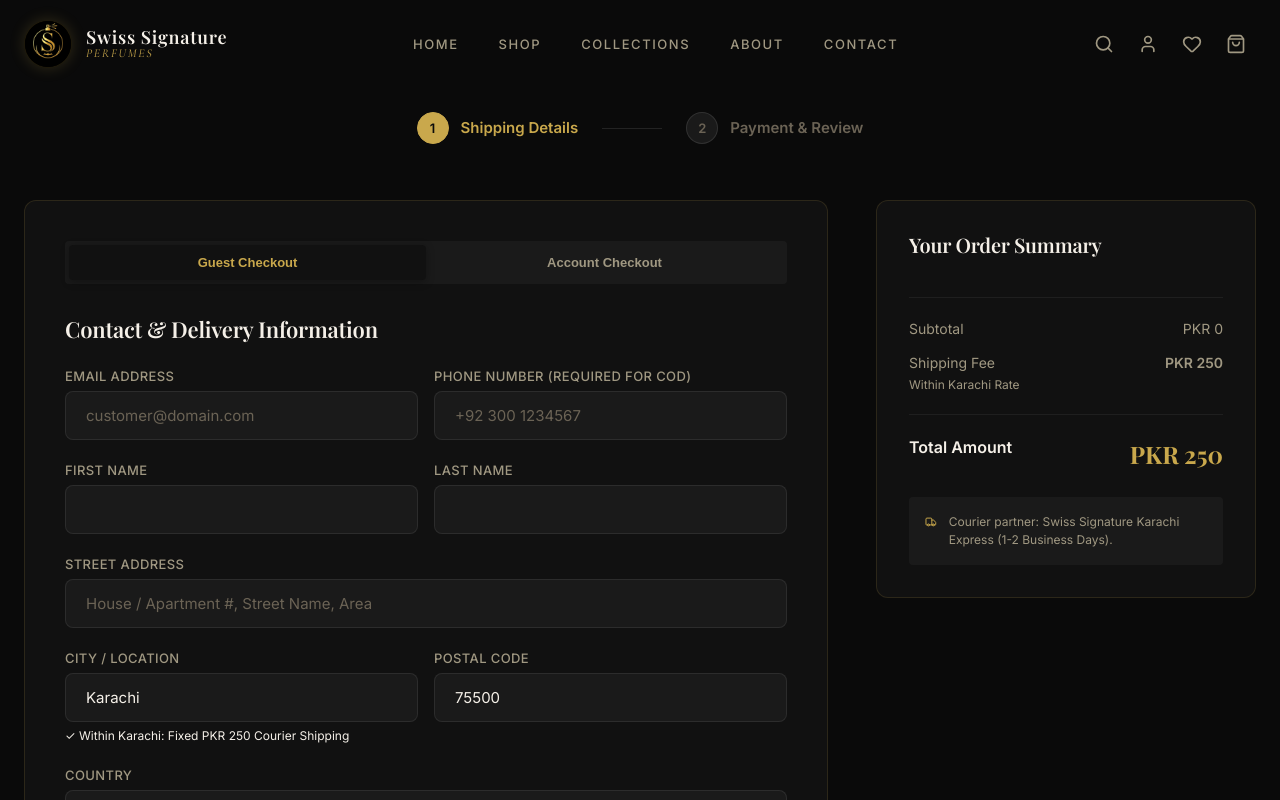
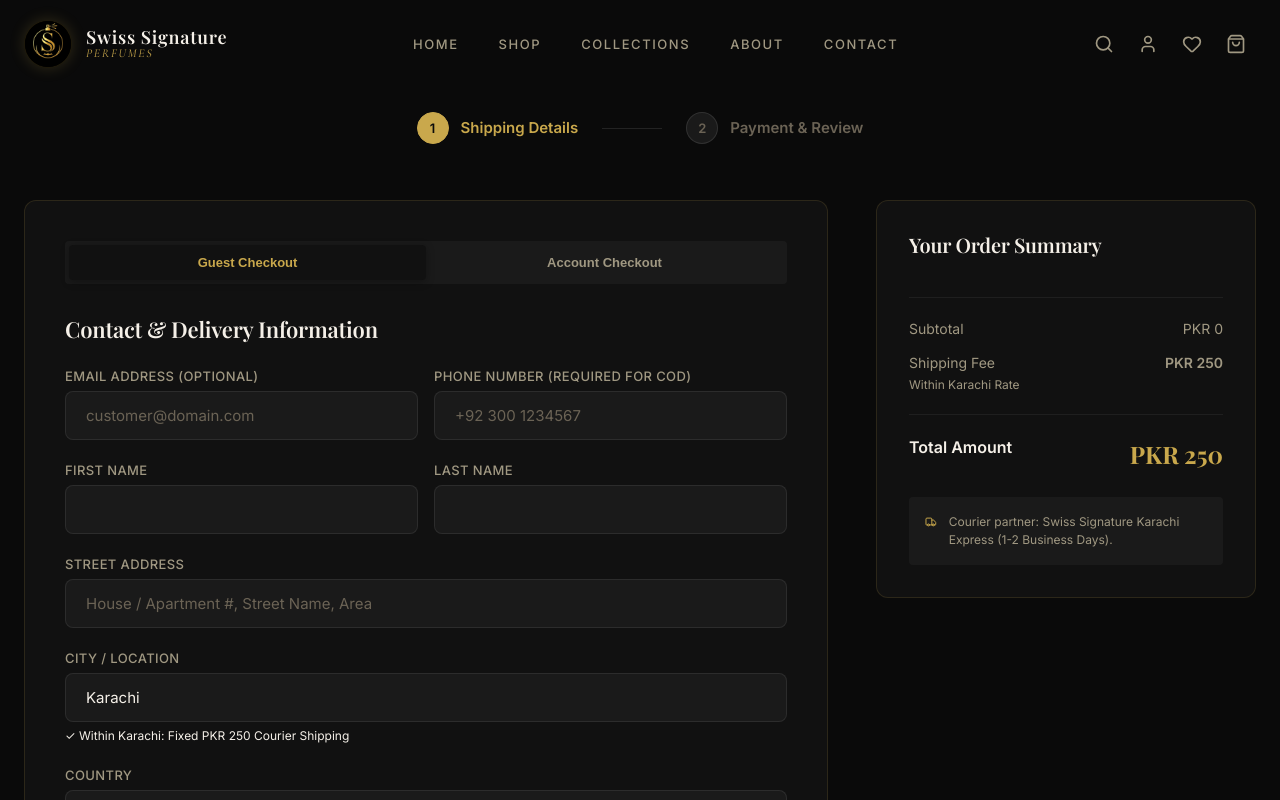
Before and after one commit to burair-ahmed/Swiss-signature-perfumes, a Next.js app in the folder swiss-signature/: page /checkout in a window 1280 px wide. Shown: the top 800 px of the page. Built offline with nearby package versions, Linux system fonts and the light colour scheme; a web font is replaced by a local one.

Commit message:
remove postal code email optional

```diff
--- a/swiss-signature/src/app/checkout/page.tsx
+++ b/swiss-signature/src/app/checkout/page.tsx
@@ -26,7 +26,6 @@
     address: '',
     city: 'Karachi',
     country: 'Pakistan',
-    postalCode: '75500',
     notes: '',
   });
 
@@ -73,7 +72,6 @@
           address: formData.address,
           city: formData.city,
           country: formData.country,
-          postalCode: formData.postalCode,
         },
         paymentMethod: 'cod',
         notes: formData.notes,
@@ -182,7 +180,7 @@
 
                 <div className={styles.formRow}>
                   <div className={styles.formGroup}>
-                    <label className="input-label" htmlFor="email">Email Address</label>
+                    <label className="input-label" htmlFor="email">Email Address (Optional)</label>
                     <input
                       type="email"
                       id="email"
@@ -191,7 +189,6 @@
                       onChange={handleChange}
                       className="input"
                       placeholder="customer@domain.com"
-                      required
                     />
                   </div>
                   <div className={styles.formGroup}>
@@ -250,7 +247,6 @@
                   />
                 </div>
 
-                <div className={styles.formRow}>
                 <div className={styles.formGroup}>
                   <label className="input-label" htmlFor="city">City / Location</label>
                   <input
@@ -268,19 +264,6 @@
                       ? '✓ Within Karachi: Fixed PKR 250 Courier Shipping'
                       : '✓ Outside Karachi: Calculated Regional Courier Rate'}
                   </span>
-                  </div>
-                  <div className={styles.formGroup}>
-                    <label className="input-label" htmlFor="postalCode">Postal Code</label>
-                    <input
-                      type="text"
-                      id="postalCode"
-                      name="postalCode"
-                      value={formData.postalCode}
-                      onChange={handleChange}
-                      className="input"
-                      required
-                    />
-                  </div>
                 </div>
 
                 <div className={styles.formGroup}>
```
Lines whose indentation alone changed are shown as unchanged.
